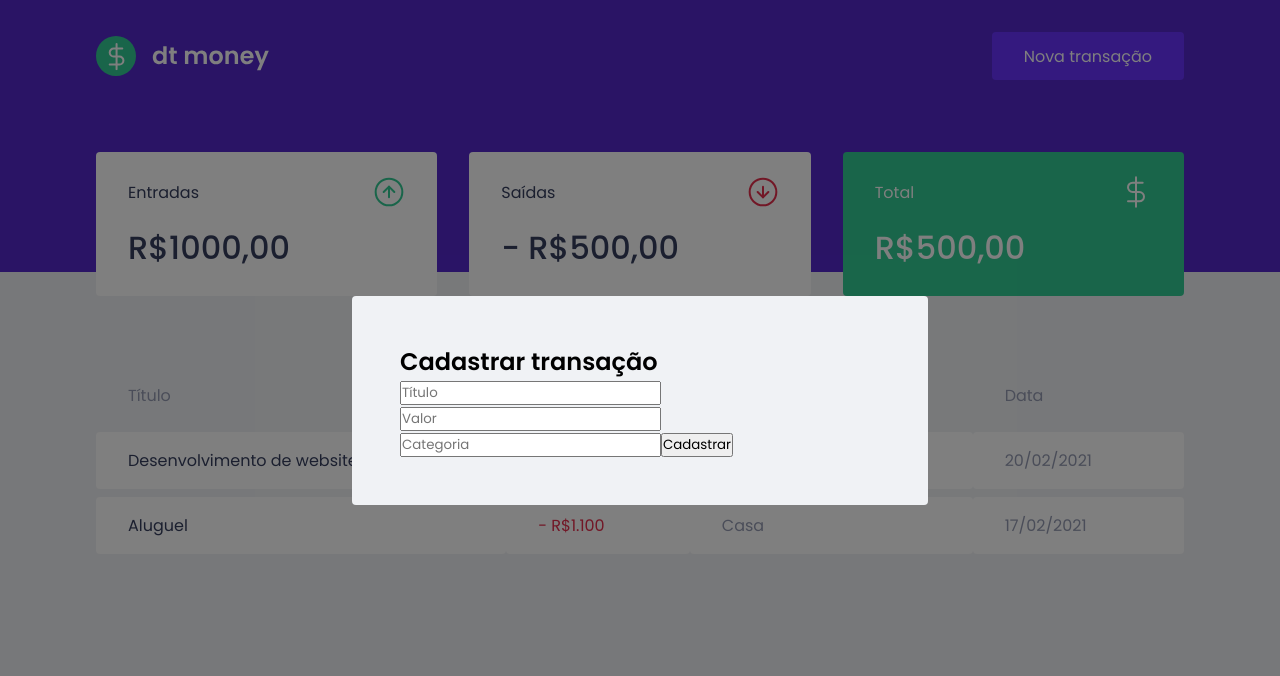
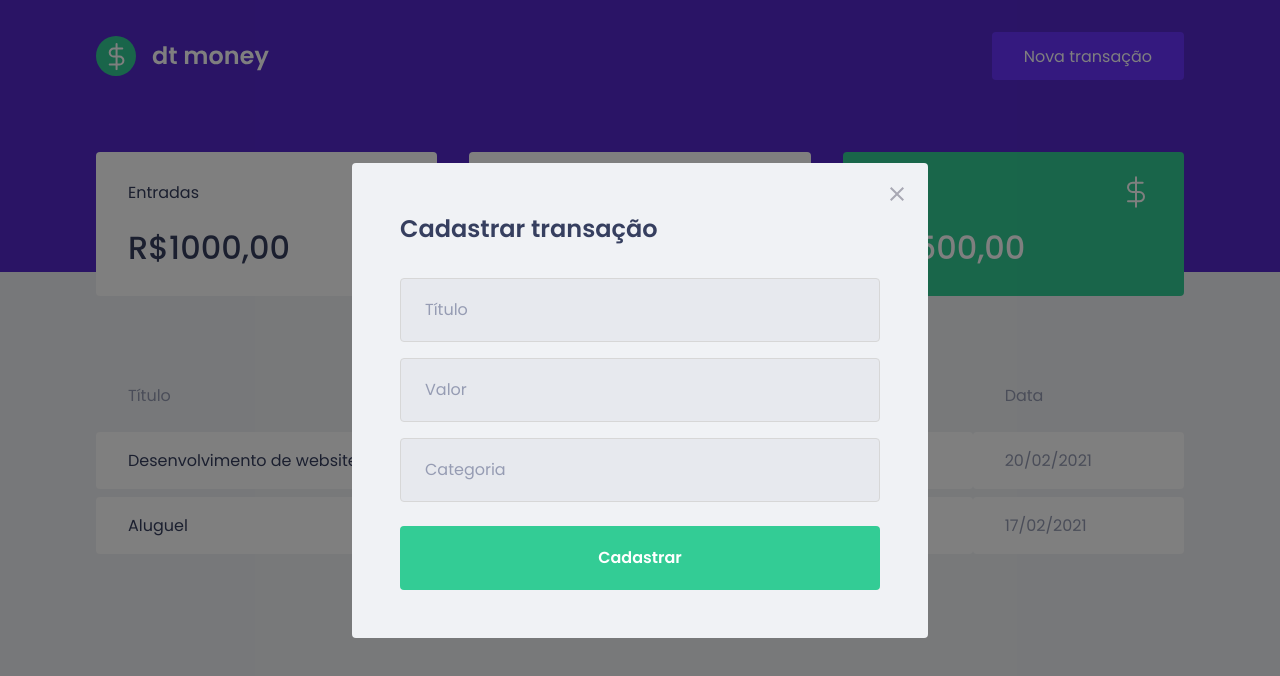
Before and after one commit to kevinshibuya/ignite-chapter-02-primeira-aplicacao-web-com-reactjs, a React (Create React App) app: page / in a window 1280 px wide. Both pictures are taken after a click on the button "Nova transação". Shown: the top 676 px of the page. Built offline with nearby package versions, Linux system fonts and the light colour scheme; no server answers; what miragejs would draw is missing.

Commit message:
modal style

```diff
--- a/src/components/NewTransactionModal/index.tsx
+++ b/src/components/NewTransactionModal/index.tsx
@@ -1,4 +1,5 @@
 import Modal from 'react-modal';
+import closeImg from '../../assets/close.svg';
 import { Container } from './styles';
 
 interface NewTransactionModalProps {
@@ -14,6 +15,14 @@
       overlayClassName="react-modal-overlay"
       className="react-modal-content"
     >
+      <button
+        type="button"
+        onClick={onRequestClose}
+        className="react-modal-close"
+      >
+        <img src={closeImg} alt="Fechar modal"/>
+      </button>
+
       <Container>
         <h2>Cadastrar transação</h2>
 
--- a/src/components/NewTransactionModal/styles.ts
+++ b/src/components/NewTransactionModal/styles.ts
@@ -1,3 +1,49 @@
 import styled from "styled-components";
 
-export const Container = styled.form``;
+export const Container = styled.form`
+  h2 {
+    color: var(--text-title);
+    font-size: 1.5em;
+    margin-bottom: 2rem;
+  }
+
+  input {
+    width: 100%;
+    padding: 0 1.5rem;
+    height: 4rem;
+    border-radius: 0.25rem;
+
+    border: 1px solid #d7d7d7;
+    background: #e7e9ee;
+
+    font-weight: 400;
+    font-size: 1rem;
+
+    &::placeholder {
+      color: var(--text-body);
+    }
+
+    & + input {
+      margin-top: 1rem;
+    }
+  }
+
+  button[type="submit"] {
+    width: 100%;
+    padding: 0 1.5rem;
+    height: 4rem;
+    background: var(--green);
+    color: #ffffff;
+    border-radius: 0.25rem;
+    border: 0px;
+    font-size: 1rem;
+    margin-top: 1.5rem;
+    font-weight: 600;
+
+    transition: filter 0.2s;
+
+    &:hover {
+      filter: brightness(0.9);
+    }
+  }
+`;
--- a/src/styles/global.ts
+++ b/src/styles/global.ts
@@ -77,4 +77,18 @@
     position: relative;
     border-radius: 0.25rem;
   }
+
+  .react-modal-close {
+    position: absolute;
+    right: 1.5rem;
+    top: 1.5rem;
+    border: 0;
+    background: transparent;
+
+    transition: filter 0.2s;
+
+    &:hover {
+      filter: brightness(0.8);
+    }
+  }
 `
```
